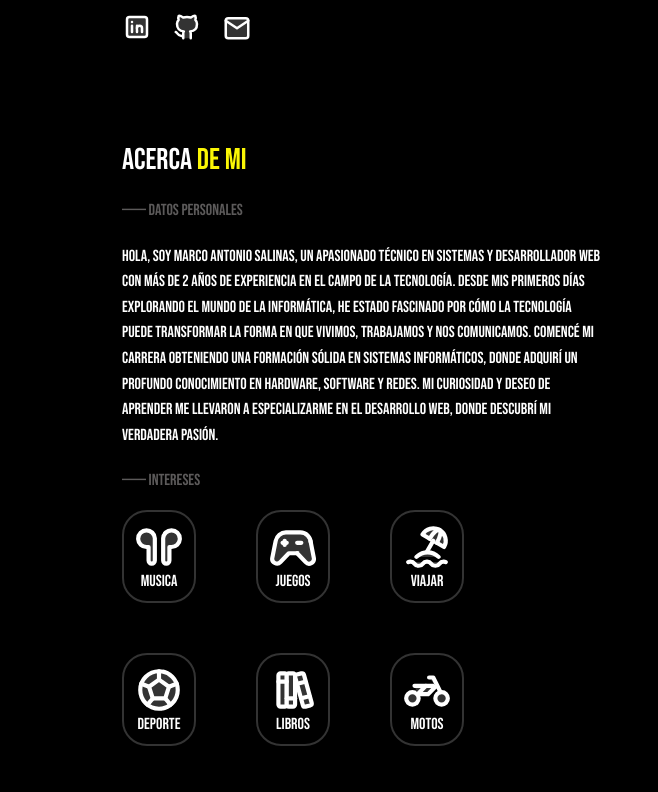
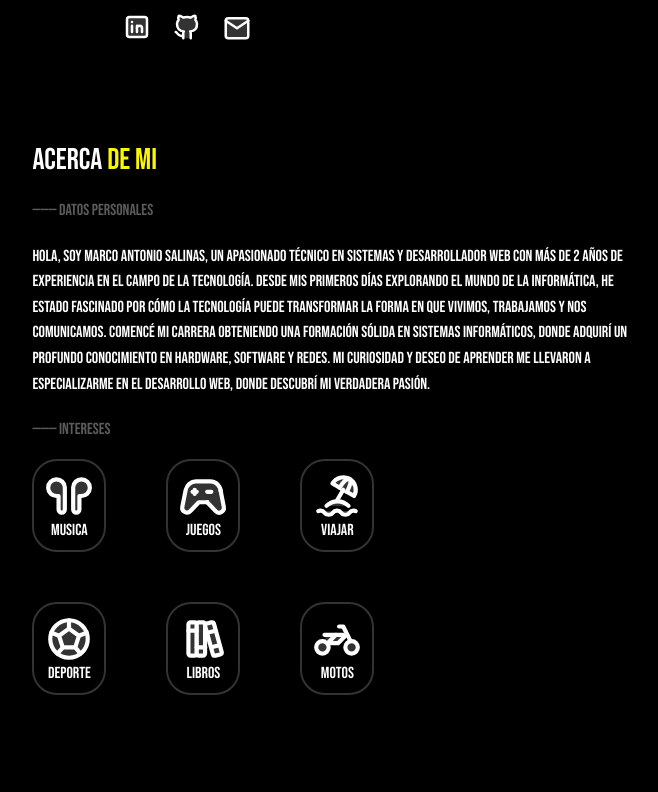
Before and after one commit to marcosali/port-web, a React (Create React App) app: page / in a window 1280 px wide. Shown: the part 468-1260 px from the top of the page, without its empty margins (346-1004 px from the left). Built offline with nearby package versions, Linux system fonts and the light colour scheme.

Commit message:
Update Acercade.css

```diff
--- a/src/Components/Acercade.css
+++ b/src/Components/Acercade.css
@@ -18,7 +18,7 @@ p {
 
 .acercade {
     padding: 20px;
-    margin-left: 35%;
+    margin-left: 28%;
     margin-top: 50px;
 }
 
@@ -29,7 +29,7 @@ p {
 
 .texto p {
     font-size: 16px;
-    max-width: 480px;
+    max-width: 600px;
     color: #fff;
     line-height: 1.6;
     margin-top: 20px;
```
